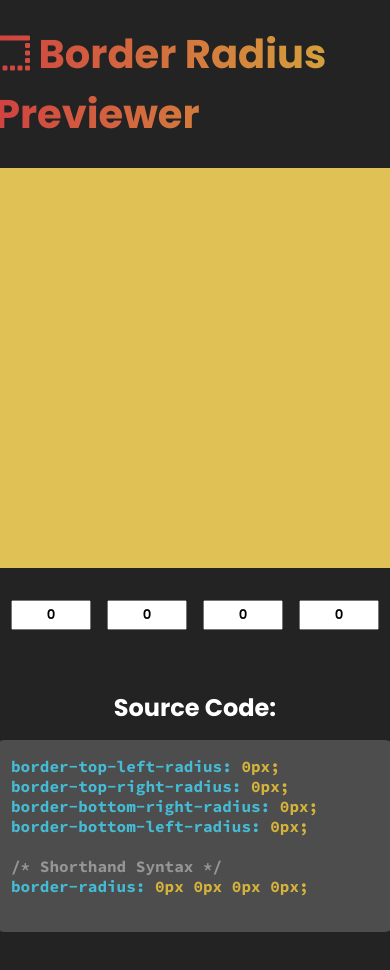
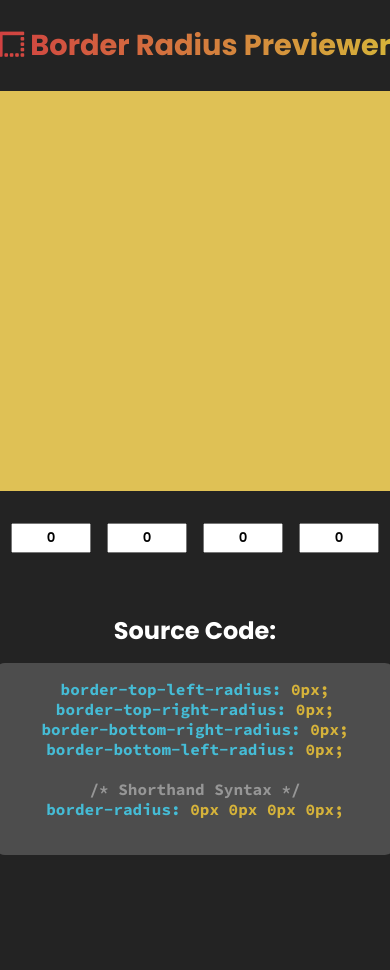
Before and after one commit to MouaaDev/border-radius-previewer, a Vue app: page / in a window 390 px wide. Shown: the top 970 px of the page. Built offline with nearby package versions, Linux system fonts and the light colour scheme.

Commit message:
Align text to center.

```diff
--- a/src/App.vue
+++ b/src/App.vue
@@ -28,6 +28,7 @@ export default {
 body {
   margin: 0;
   font-family: "Poppins", sans-serif;
+  text-align: center;
   background-color: #232323;
   min-height: 100vh;
   height: 150vh;
@@ -53,4 +54,10 @@ body {
   -webkit-text-fill-color: transparent;
   margin: 1.5rem 0 1.5rem 0;
 }
+
+@media screen and (max-width: 674px) {
+  .header {
+    font-size: 1.8rem;
+  }
+}
 </style>
```
